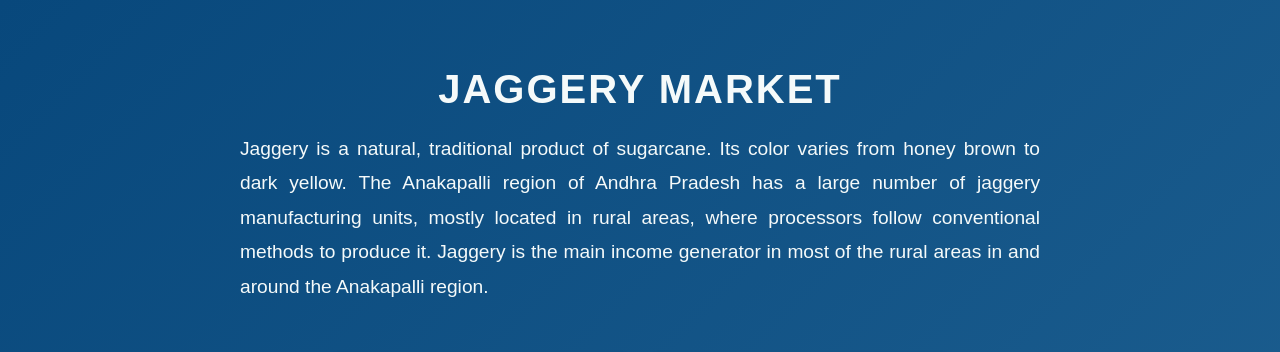
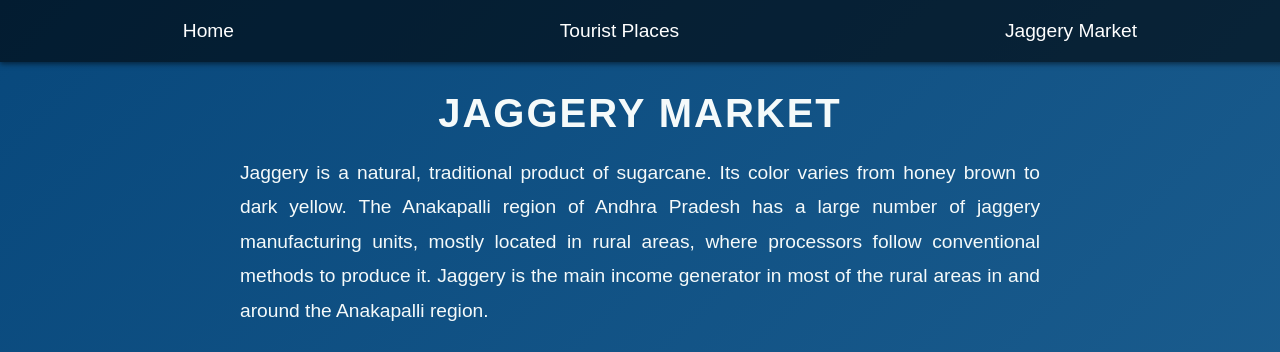
Before and after one commit to Sneha-Deepthi/My-City, a plain HTML site: page jaggery.html in a window 1280 px wide. Shown: the top 352 px of the page. Drawn offline with Linux system fonts and the light colour scheme; grey boxes are pictures that could not be loaded.

Commit message:
Made changes

```diff
--- a/jaggery.html
+++ b/jaggery.html
@@ -17,7 +17,7 @@
         .content {
             text-align: center;
             max-width: 800px;
-            margin: 0 auto;
+            margin: 3vh auto;
             padding: 20px;
         }
 
@@ -55,6 +55,35 @@
             box-shadow: 0 8px 16px rgba(0, 0, 0, 0.5);
         }
 
+        header {
+            width: 100%;
+            top: 0;
+            left: 0;
+            background-color: rgba(0, 0, 0, 0.6);
+            padding: 10px 20px;
+            box-shadow: 0 2px 5px rgba(0, 0, 0, 0.5);
+            position:fixed;
+        }
+
+        nav {
+            display: flex;
+            justify-content: space-around;
+        }
+
+        nav a {
+            color: #ffffff;
+            text-decoration: none;
+            font-size: 1.2rem;
+            padding: 10px 15px;
+            border-radius: 5px;
+            transition: background-color 0.3s ease, color 0.3s ease;
+        }
+
+        nav a:hover {
+            background-color: #1e6091;
+            color: #f5fafa;
+        }
+
         @media (max-width: 768px) {
             .images img {
                 width: 90%;
@@ -63,6 +92,13 @@
     </style>
 </head>
 <body>
+    <header>
+        <nav>
+            <a href="/My-City/index.html">Home</a>
+            <a href="/My-City/tourism.html">Tourist Places</a>
+            <a href="/My-City/jaggery.html">Jaggery Market</a>
+        </nav>
+    </header>
     <div class="content">
         <h1>Jaggery Market</h1>
         <p>Jaggery is a natural, traditional product of sugarcane. Its color varies from honey brown to dark yellow.
```
